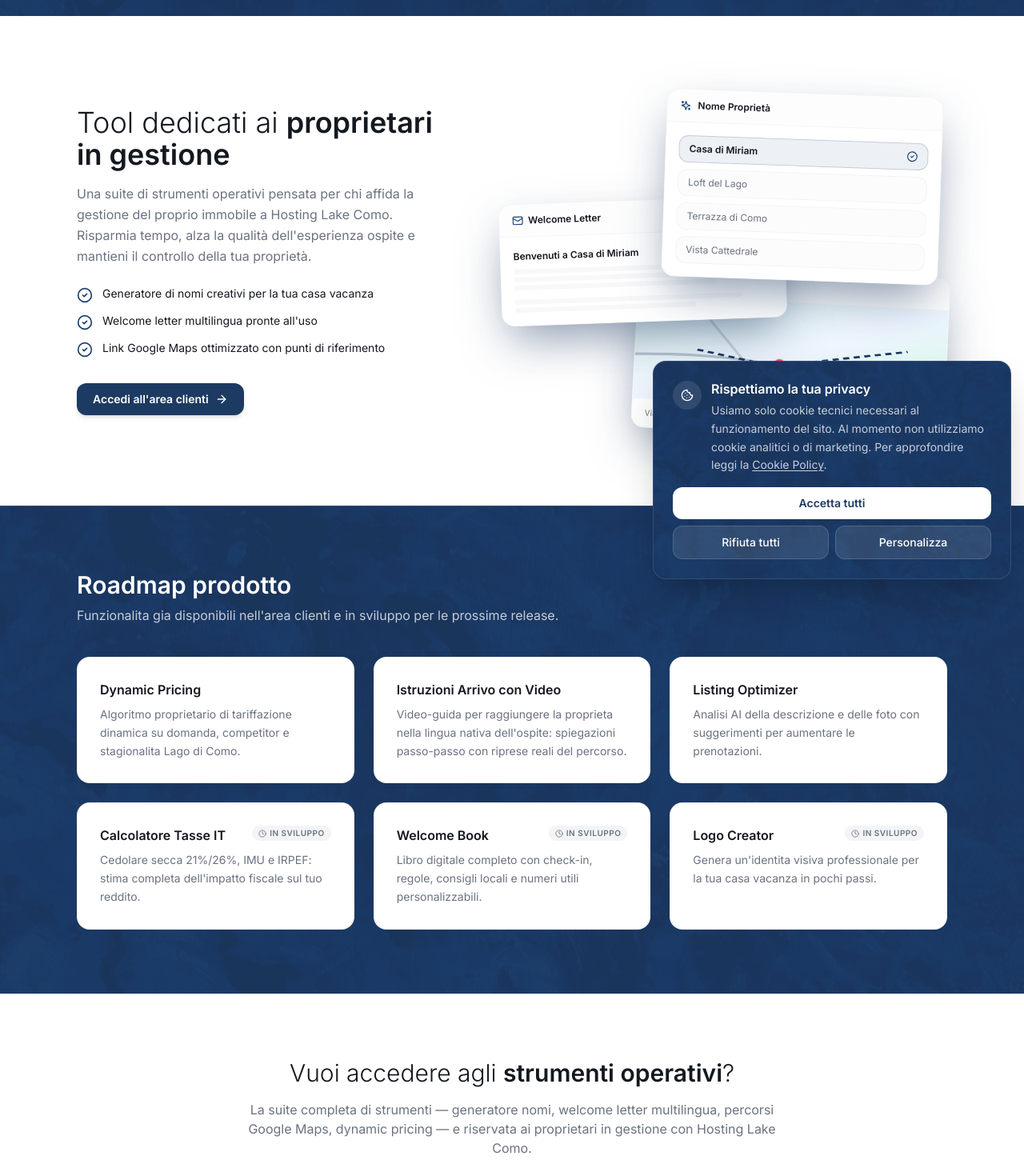
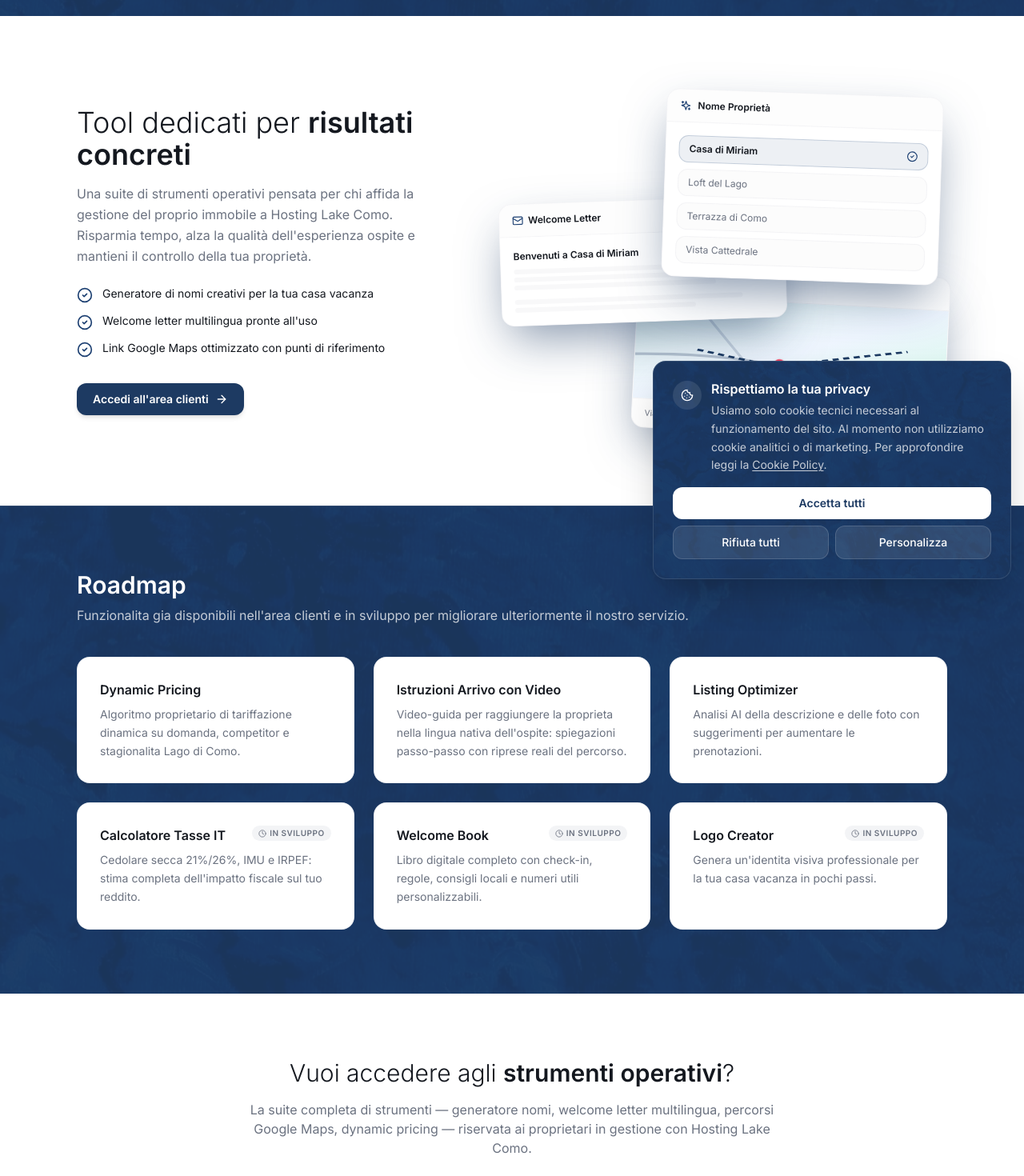
Before and after one commit to crapotca2/hostinglakecomo, a Next.js app: page /strumenti in a window 1280 px wide. Shown: the part 60-1530 px from the top of the page at 80% size. Built offline with nearby package versions, Linux system fonts and the light colour scheme.

Commit message:
ui: copy fixes (Registriamo, gestione perfetta, risultati concreti, Roadmap) + navy badges in carousel

```diff
--- a/src/app/(public)/page.tsx
+++ b/src/app/(public)/page.tsx
@@ -138,7 +138,7 @@ export default function HomePage() {
                   <span className="font-semibold">tutte le piattaforme</span>
                 </h2>
                 <p className="text-muted-foreground leading-relaxed mb-8">
-                  Distribuiamo la tua proprieta sui principali canali del
+                  Registriamo la tua proprieta sui principali canali del
                   mercato e adattiamo la formula di affitto stagione per
                   stagione. In alta stagione lavoriamo con i brevi soggiorni
                   turistici, in bassa stagione passiamo a locazioni medio-lunghe
@@ -201,7 +201,7 @@ export default function HomePage() {
             </span>
             <h2 className="text-3xl sm:text-4xl font-light text-white mt-3 mb-4">
               Tutto cio che serve per{" "}
-              <span className="font-semibold">massimizzare la rendita</span>
+              <span className="font-semibold">una gestione perfetta</span>
             </h2>
             <p className="text-white/80 max-w-2xl mx-auto">
               Dalla promozione alla gestione quotidiana, ci occupiamo di ogni
--- a/src/app/(public)/services/page.tsx
+++ b/src/app/(public)/services/page.tsx
@@ -93,8 +93,8 @@ export default function ServicesPage() {
               <p className="text-muted-foreground leading-relaxed mb-6">
                 Accedi quando vuoi, da qualsiasi dispositivo. Dati aggiornati
                 ogni giorno, niente fogli Excel da incrociare, niente attese
-                per i numeri di fine mese. Più di trenta report già pronti,
-                organizzati in sei aree.
+                per i numeri di fine mese. Tutti i dati che ti possono servire
+                in sei aree di controllo ben distinte.
               </p>
               <ul className="space-y-3">
                 {DASHBOARD_BLOCKS.map((b) => (
--- a/src/app/(public)/strumenti/page.tsx
+++ b/src/app/(public)/strumenti/page.tsx
@@ -116,8 +116,8 @@ const CATEGORY_META: Record<Tool["category"], { label: string; desc: string }> =
     desc: "Strumenti operativi riservati ai proprietari in gestione con Hosting Lake Como.",
   },
   advanced: {
-    label: "Roadmap prodotto",
-    desc: "Funzionalita gia disponibili nell'area clienti e in sviluppo per le prossime release.",
+    label: "Roadmap",
+    desc: "Funzionalita gia disponibili nell'area clienti e in sviluppo per migliorare ulteriormente il nostro servizio.",
   },
 };
 
@@ -136,8 +136,8 @@ export default function StrumentiPage() {
             {/* TEXT */}
             <div>
               <h2 className="text-3xl sm:text-4xl font-light text-foreground mb-4">
-                Tool dedicati ai{" "}
-                <span className="font-semibold">proprietari in gestione</span>
+                Tool dedicati per{" "}
+                <span className="font-semibold">risultati concreti</span>
               </h2>
               <p className="text-muted-foreground leading-relaxed mb-6">
                 Una suite di strumenti operativi pensata per chi affida la
@@ -289,7 +289,7 @@ export default function StrumentiPage() {
         <div className="max-w-6xl mx-auto px-4 sm:px-6 lg:px-8 relative">
           <div className="mb-10">
             <h2 className="text-2xl sm:text-3xl font-light text-white">
-              <span className="font-semibold">Roadmap prodotto</span>
+              <span className="font-semibold">Roadmap</span>
             </h2>
             <p className="mt-2 text-white/75">
               {CATEGORY_META.advanced.desc}
@@ -330,7 +330,7 @@ export default function StrumentiPage() {
           </h2>
           <p className="text-muted-foreground mb-8 max-w-2xl mx-auto">
             La suite completa di strumenti — generatore nomi, welcome letter
-            multilingua, percorsi Google Maps, dynamic pricing — e riservata
+            multilingua, percorsi Google Maps, dynamic pricing — riservata
             ai proprietari in gestione con Hosting Lake Como.
           </p>
           <Link
--- a/src/components/public/email-recap-mockup.tsx
+++ b/src/components/public/email-recap-mockup.tsx
@@ -66,8 +66,7 @@ export function EmailRecapMockup() {
           </div>
           <p className="relative text-xs leading-relaxed mb-2">
             Tariffe rialzate del 7% sui weekend di Pasqua: +€620 sul
-            mensile. Listing aggiornato con due nuove foto della terrazza
-            ed è arrivata la prima prenotazione diretta.
+            mensile. Listing aggiornato con due nuove foto della terrazza.
           </p>
           <span className="relative inline-flex items-center gap-1 text-[11px] font-semibold">
             Vedi rendiconto completo
--- a/src/components/public/services-carousel.tsx
+++ b/src/components/public/services-carousel.tsx
@@ -53,7 +53,7 @@ const SERVICE_GROUPS = [
       {
         icon: Sparkles,
         title: "Pulizia e biancheria",
-        desc: "Standard alberghiero, biancheria di alta gamma di proprietà, igienizzazione certificata fra un soggiorno e l'altro.",
+        desc: "Standard alberghiero, biancheria di alta gamma, igienizzazione certificata fra un soggiorno e l'altro.",
       },
       {
         icon: CalendarCheck,
@@ -226,7 +226,7 @@ export function ServicesCarousel() {
                               {item.title}
                             </h4>
                             {"cost" in item && item.cost && (
-                              <span className="shrink-0 text-[9px] font-semibold uppercase tracking-wider text-amber-700 bg-amber-50 border border-amber-200 px-1.5 py-0.5 rounded-full whitespace-nowrap">
+                              <span className="shrink-0 text-[9px] font-semibold uppercase tracking-wider text-primary bg-primary/[0.08] border border-primary/20 px-1.5 py-0.5 rounded-full whitespace-nowrap">
                                 {item.cost}
                               </span>
                             )}
```
